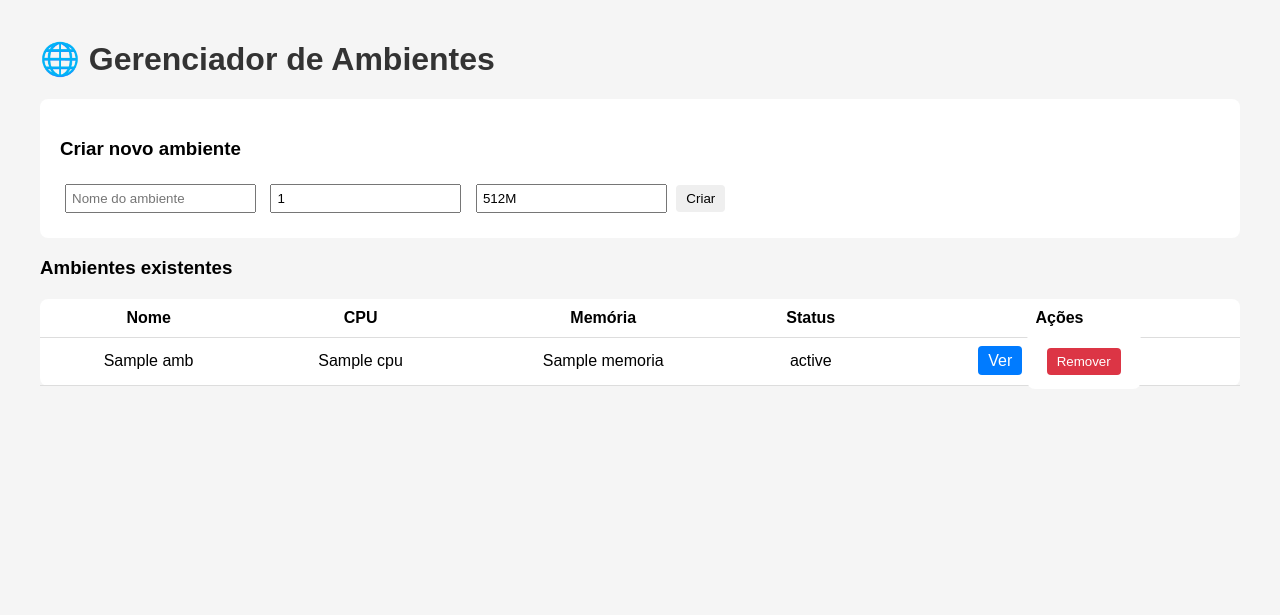
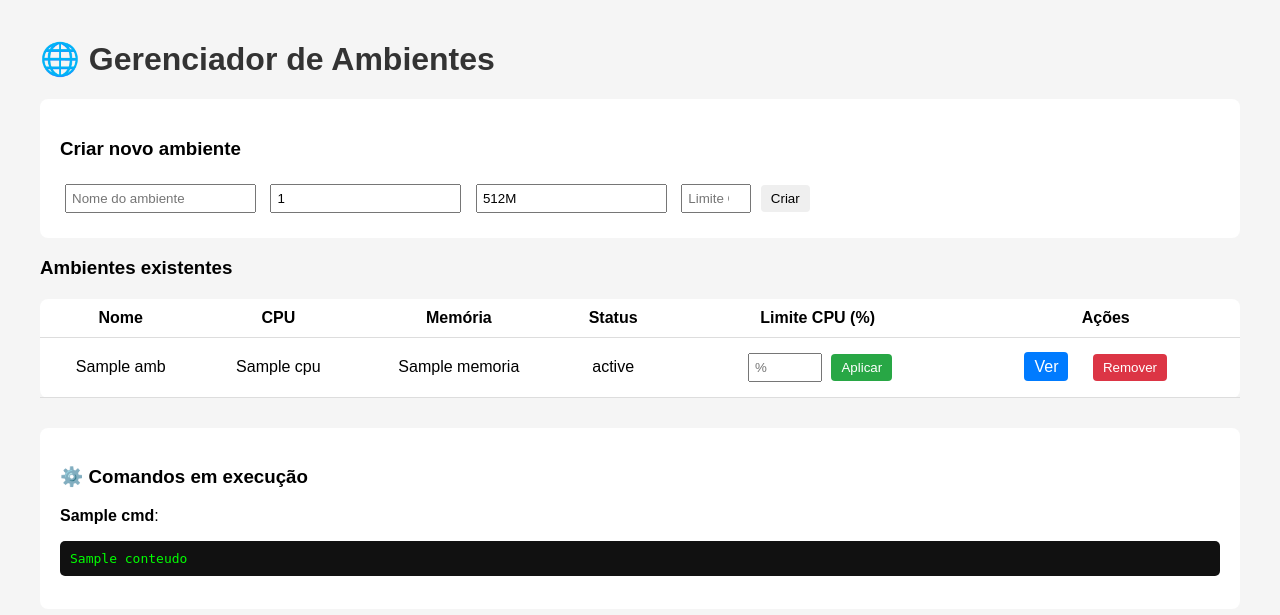
Before and after one commit to beatriznewman/cloud-vagrant-cgroup, a Flask app: template templates/index.html in a window 1280 px wide. Shown: the top 615 px of the page. Run offline with Flask 3, Linux system fonts and the light colour scheme; the template is opened without the code that fills it: most values are stand-ins (such as "Sample title", 1, 10 or a date in 2020).

Commit message:
ultima_versao

```diff
--- a/app.py
+++ b/app.py
@@ -8,7 +8,6 @@ import mysql.connector
 
 app = Flask(__name__)
 
-# Configuração do banco MySQL
 DB_CONFIG = {
     "host": "127.0.0.1",
     "user": "projeto2_user",
@@ -17,11 +16,9 @@ DB_CONFIG = {
     "connect_timeout": 5
 }
 
-# Função auxiliar para conectar ao banco
 def conectar():
     return mysql.connector.connect(**DB_CONFIG)
 
-# Criação automática da tabela se não existir
 def criar_tabela():
     con = conectar()
     cur = con.cursor()
@@ -39,17 +36,62 @@ def criar_tabela():
     cur.close()
     con.close()
 
+# Função para criar o diretório do cgroup
+def criar_cgroup(nome):
+    cgroup_path = f"/sys/fs/cgroup/{nome}"
+    os.makedirs(cgroup_path, exist_ok=True)
+    # Ativa controladores
+    subprocess.run(["bash", "-c", f"echo '+cpu' > /sys/fs/cgroup/cgroup.subtree_control"], stderr=subprocess.DEVNULL)
+    return cgroup_path
+
+# Função para limitar CPU por porcentagem (ex: 50%)
+def limitar_cpu_porcentagem(nome, porcentagem):
+    cgroup_path = f"/sys/fs/cgroup/{nome}"
+    if not os.path.exists(cgroup_path):
+        return f"Cgroup {nome} não existe"
+
+    period = 100000  # período padrão (100ms)
+    if porcentagem == "max":
+        quota = "max"
+    else:
+        porcentagem = int(porcentagem)
+        quota = int(period * (porcentagem / 100))
+
+    with open(f"{cgroup_path}/cpu.max", "w") as f:
+        f.write(f"{quota} {period}\n")
+
+    return f"Limite de CPU definido: {porcentagem}%"
+
+def listar_comandos_ativos():
+    con = conectar()
+    cur = con.cursor(dictionary=True)
+    cur.execute("SELECT nome, output, status FROM ambientes WHERE status = 'em execução'")
+    ambientes = cur.fetchall()
+    cur.close()
+    con.close()
+
+    comandos = []
+    for amb in ambientes:
+        if os.path.exists(amb["output"]):
+            with open(amb["output"]) as f:
+                conteudo = f.read().strip()
+                if conteudo:
+                    comandos.append({"nome": amb["nome"], "conteudo": conteudo})
+    return comandos
+
+
 @app.route("/")
 def home():
     criar_tabela()
-
     con = conectar()
     cur = con.cursor(dictionary=True)
     cur.execute("SELECT * FROM ambientes")
     ambientes = cur.fetchall()
     cur.close()
     con.close()
-    return render_template("index.html", ambientes=ambientes)
+    comandos = listar_comandos_ativos()
+    return render_template("index.html", ambientes=ambientes, comandos=comandos)
+
 
 @app.route("/criar", methods=["POST"])
 def criar_ambiente():
@@ -61,6 +103,9 @@ def criar_ambiente():
     caminho = f"/tmp/{nome}"
     os.makedirs(caminho, exist_ok=True)
     output = f"{caminho}/output.txt"
+
+    # Cria o cgroup correspondente
+    criar_cgroup(nome)
 
     con = conectar()
     cur = con.cursor()
@@ -74,37 +119,9 @@ def criar_ambiente():
 
     return redirect(url_for("home"))
 
-@app.route("/ambiente/<nome>")
-def ver_ambiente(nome):
-    con = conectar()
-    cur = con.cursor(dictionary=True)
-    cur.execute("SELECT * FROM ambientes WHERE nome = %s", (nome,))
-    ambiente = cur.fetchone()
-    cur.close()
-    con.close()
-
-    if not ambiente:
-        return "Ambiente não encontrado", 404
-
-    pid = ambiente["pid"]
-    if pid and psutil.pid_exists(pid):
-        ambiente["status"] = "em execução"
-    elif pid:
-        ambiente["status"] = "terminado"
-
-    # Atualiza status no banco
-    con = conectar()
-    cur = con.cursor()
-    cur.execute("UPDATE ambientes SET status = %s WHERE nome = %s", (ambiente["status"], nome))
-    con.commit()
-    cur.close()
-    con.close()
-
-    return render_template("ambiente.html", ambiente=ambiente)
-
 @app.route("/executar/<nome>", methods=["POST"])
 def executar_programa(nome):
-    comando = request.form.get("comando")
+    comando = request.form.get("comando", "stress --cpu 1")
 
     con = conectar()
     cur = con.cursor(dictionary=True)
@@ -117,8 +134,13 @@ def executar_programa(nome):
         return "Ambiente não encontrado", 404
 
     saida = ambiente["output"]
+    cgroup_path = f"/sys/fs/cgroup/{nome}"
+
+    # comando com unshare + namespace de PID + associação ao cgroup
+    cmd = f"sudo unshare -p -f --mount-proc bash -c 'echo $$ > {cgroup_path}/cgroup.procs && {comando}'"
+
     with open(saida, "w") as f:
-        processo = subprocess.Popen(comando, shell=True, stdout=f, stderr=f, preexec_fn=os.setsid)
+        processo = subprocess.Popen(cmd, shell=True, stdout=f, stderr=f, preexec_fn=os.setsid)
         pid = processo.pid
 
     con = conectar()
@@ -130,25 +152,11 @@ def executar_programa(nome):
 
     return redirect(url_for("ver_ambiente", nome=nome))
 
-@app.route("/output/<nome>")
-def ver_output(nome):
-    con = conectar()
-    cur = con.cursor(dictionary=True)
-    cur.execute("SELECT output FROM ambientes WHERE nome = %s", (nome,))
-    amb = cur.fetchone()
-    cur.close()
-    con.close()
-
-    if not amb:
-        return "Ambiente não encontrado", 404
-
-    arquivo = amb["output"]
-    conteudo = ""
-    if os.path.exists(arquivo):
-        with open(arquivo) as f:
-            conteudo = f.read()
-
-    return render_template("output.html", nome=nome, conteudo=conteudo)
+@app.route("/limitar_cpu/<nome>", methods=["POST"])
+def limitar_cpu(nome):
+    porcentagem = request.form.get("porcentagem")
+    msg = limitar_cpu_porcentagem(nome, porcentagem)
+    return redirect(url_for("ver_ambiente", nome=nome))
 
 @app.route("/encerrar/<nome>", methods=["POST"])
 def encerrar_ambiente(nome):
@@ -170,26 +178,3 @@ def encerrar_ambiente(nome):
     con.close()
 
     return redirect(url_for("home"))
-
-@app.route("/remover/<nome>", methods=["POST"])
-def remover_ambiente(nome):
-    con = conectar()
-    cur = con.cursor(dictionary=True)
-    cur.execute("SELECT output FROM ambientes WHERE nome = %s", (nome,))
-    amb = cur.fetchone()
-    cur.close()
-
-    if amb:
-        caminho = os.path.dirname(amb["output"])
-        subprocess.call(["rm", "-rf", caminho])
-
-    cur = con.cursor()
-    cur.execute("DELETE FROM ambientes WHERE nome = %s", (nome,))
-    con.commit()
-    cur.close()
-    con.close()
-
-    return redirect(url_for("home"))
-
-if __name__ == "__main__":
-    app.run(host="0.0.0.0", port=5000)
--- a/templates/index.html
+++ b/templates/index.html
@@ -14,6 +14,9 @@
         a, button { text-decoration: none; padding: 6px 10px; border-radius: 4px; border: none; cursor: pointer; }
         .view { background: #007bff; color: white; }
         .del { background: #dc3545; color: white; }
+        .limit { background: #28a745; color: white; }
+        .commands { background: #fff; padding: 20px; border-radius: 8px; margin-top: 30px; }
+        pre { background: #111; color: #0f0; padding: 10px; border-radius: 5px; }
     </style>
 </head>
 <body>
@@ -24,18 +27,32 @@
         <input type="text" name="nome" placeholder="Nome do ambiente">
         <input type="number" name="cpu" placeholder="CPUs" min="1" value="1">
         <input type="text" name="memoria" placeholder="Memória (ex: 512M)" value="512M">
+        <input type="number" name="porcentagem" placeholder="Limite CPU (%)" min="1" max="100">
         <button type="submit">Criar</button>
     </form>
 
     <h3>Ambientes existentes</h3>
     <table>
-        <tr><th>Nome</th><th>CPU</th><th>Memória</th><th>Status</th><th>Ações</th></tr>
+        <tr>
+            <th>Nome</th>
+            <th>CPU</th>
+            <th>Memória</th>
+            <th>Status</th>
+            <th>Limite CPU (%)</th>
+            <th>Ações</th>
+        </tr>
         {% for amb in ambientes %}
         <tr>
             <td>{{ amb.nome }}</td>
             <td>{{ amb.cpu }}</td>
             <td>{{ amb.memoria }}</td>
             <td>{{ amb.status }}</td>
+            <td>
+                <form method="POST" action="/limitar_cpu/{{ amb.nome }}" style="display:inline;">
+                    <input type="number" name="porcentagem" min="1" max="100" style="width:60px;" placeholder="%">
+                    <button class="limit" type="submit">Aplicar</button>
+                </form>
+            </td>
             <td>
                 <a class="view" href="/ambiente/{{ amb.nome }}">Ver</a>
                 <form style="display:inline" method="POST" action="/remover/{{ amb.nome }}">
@@ -45,5 +62,17 @@
         </tr>
         {% endfor %}
     </table>
+
+    <div class="commands">
+        <h3>⚙️ Comandos em execução</h3>
+        {% if comandos %}
+            {% for cmd in comandos %}
+                <p><strong>{{ cmd.nome }}</strong>:</p>
+                <pre>{{ cmd.conteudo }}</pre>
+            {% endfor %}
+        {% else %}
+            <p>Nenhum comando em execução no momento.</p>
+        {% endif %}
+    </div>
 </body>
 </html>
```
Also changed, not shown: templates/ambiente.html (line endings or trailing spaces), 7 other files.
